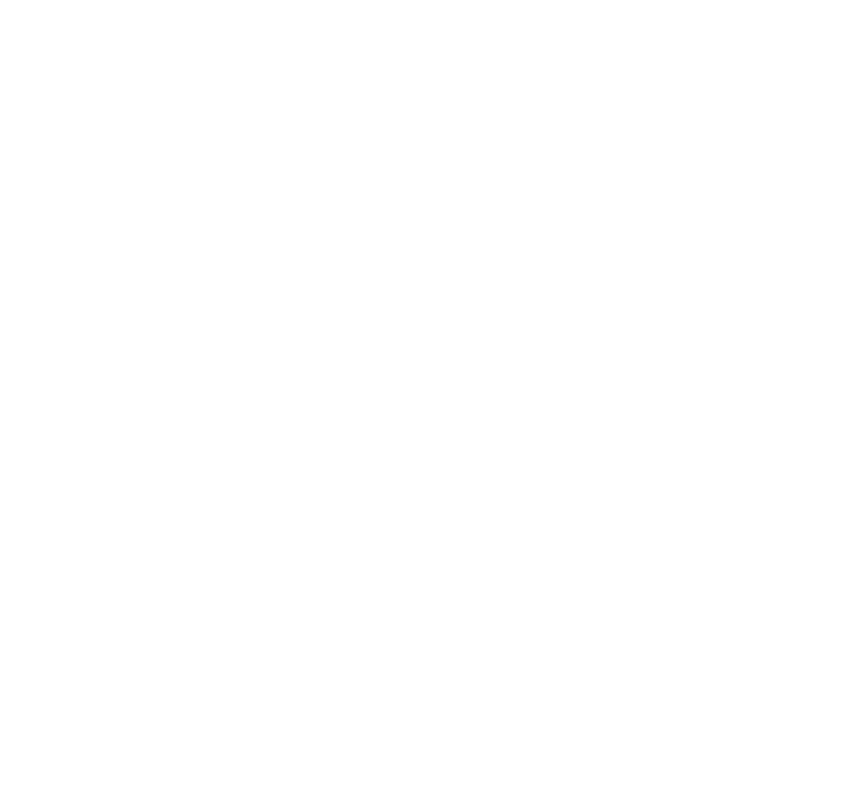
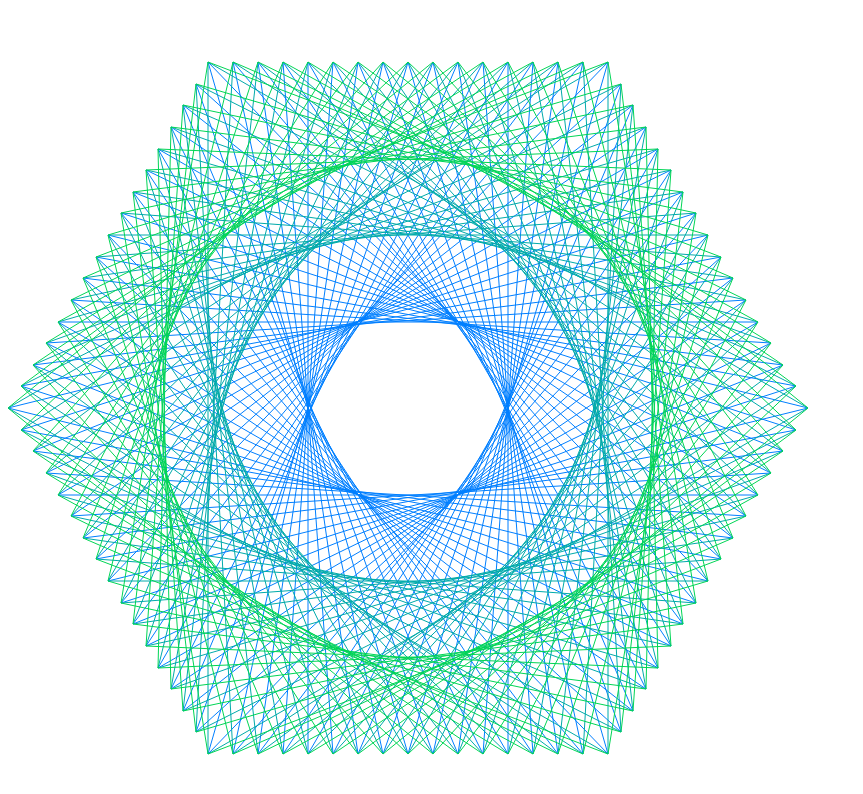
Before and after one commit to Alex-CS/stitch, a Vue app: page / in a window 1280 px wide. Shown: the top 794 px of the page, without its empty margins (0-863 px from the left). Built offline with nearby package versions, Linux system fonts and the light colour scheme.

Commit message:
Get everything plugged into Vue!

```diff
--- a/src/App.vue
+++ b/src/App.vue
@@ -1,30 +1,72 @@
 <template>
   <div id="app">
-    <svg :width="size" :height="size">
+    <svg :width="size" :height="size" :style="{ width: size, height: size, }">
+      <g :transform="curveTransformation" class="curve">
+        <template v-for="layer in polyLayers.members">
+          <g :stroke="layer.attributes.stroke">
+            <template v-for="line in layer.members">
+              <s-line :line="line" />
+            </template>
+          </g>
+        </template>
+      </g>
     </svg>
   </div>
 </template>
 
 <script type="text/babel">
+  import {
+    Color,
+    Point,
+    PolygonCurve,
+    Spectrum,
+  } from './classes';
+  import SLine from './components/SLine';
 
   export default {
     name: 'app',
     components: {
+      SLine,
     },
     data() {
+      const size = 800;
+      const blue = new Color(0, 127, 255);
+      const green = new Color(0, 255, 0);
       return {
-      size: '800'
+        size,
+        resolution: 16,
+        numVertices: 6,
+        layerCount: 3,
+        layerSepFactor: 3,
+        width: size,
+        height: size,
+        rotation: 0,
+        showSpines: false,
+        spectrum: new Spectrum(blue, green),
+        center: new Point(size / 2, size / 2),
       };
     },
+    computed: {
+      polyCurve() {
+        return new PolygonCurve(this);
+      },
+      polyLayers() {
+        return this.polyCurve.stitch();
+      },
+      curveTransformation() {
+        const rotation = 0; // this.rotation;
+        const { x, y } = this.center;
+        return (
+          `translate(${x} ${y}) rotate(${360 * rotation})`
+        );
+      },
+    },
+    methods: {},
   };
 </script>
 
 <style>
-#app {
-  font-family: 'Avenir', Helvetica, Arial, sans-serif;
-  -webkit-font-smoothing: antialiased;
-  -moz-osx-font-smoothing: grayscale;
-  color: #2c3e50;
-  margin-top: 60px;
+  #app svg {
+    margin: auto;
   }
 </style>
--- a/src/classes.js
+++ b/src/classes.js
@@ -28,9 +28,9 @@ export class Point {
    * @param {Number} [x]
    * @param {Number} [y]
    */
-  constructor(x = 0, y) {
+  constructor(x = 0, y = 0) {
     this.x = Math.round(x);
-    this.y = Math.round(y || x);
+    this.y = Math.round(y);
   }
 
   static get origin() {
@@ -121,7 +121,7 @@ export class Line {
   }
 
   toString() {
-    return `${this.start} -> ${this.end}`;
+    return `${this.start}->${this.end}`;
   }
 }
 
@@ -168,6 +168,10 @@ export class Group {
     return new Group(this.members.map(callback), this.attributes);
   }
 
+  toString() {
+    return 'Group';
+  }
+
   /**
    * Create a Group from an array
    * @param {Array} array
@@ -196,8 +200,8 @@ export class Color {
     this.alf = alpha;
   }
 
-  rgbaStr() {
-    return rgba(this.red, this.grn, this.blu, this.alf);
+  toRGBAString() {
+    return `rgba(${this.red},${this.grn},${this.blu},${this.alf})`;
   }
 
   clone() {
@@ -205,7 +209,7 @@ export class Color {
   }
 
   toString() {
-    return `Color (${this.red}, ${this.grn}, ${this.blu}, ${this.alf})`;
+    return `Color (${this.red},${this.grn},${this.blu},${this.alf})`;
   }
 
   /**
@@ -259,16 +263,15 @@ export class Color {
 
 export class Spectrum {
 
-  constructor(...args) {
+  constructor(color1, color2) {
     // TODO: test plotting through more than 2 initial colors
 
-    debugger;
-    this._colors = Array.from(args) || [];
+    this._colors = [color1, color2 || color1] || [new Color(0, 0, 0)];
     this._nextIndex = 0;
   }
 
   clone() {
-    return new Spectrum(this._colors.map(color => color.clone()));
+    return new Spectrum(...this._colors.map(color => color.clone()));
   }
 
   /**
@@ -289,7 +292,7 @@ export class Spectrum {
 
   /**
    * Get the next color in the sequence.
-   * Will repeat through colors if _nextIndex is greater
+   * Will repeat through colors if `_nextIndex` is greater
    * than the number of colors.
    * @returns {Color}
    */
@@ -323,9 +326,15 @@ export class Spectrum {
     this._nextIndex = 0;
     return this;
   }
+
+  toString() {
+    return `Spectrum [${this._colors}]`;
+  }
 }
 
-export class Curve {
+
+/* eslint-disable no-mixed-operators */
+export class BaseCurve {
 
   defaults = {
     numVertices: 4,
@@ -335,7 +344,7 @@ export class Curve {
     width: 800,
     height: 800,
     center: { x: 400, y: 400 },
-    startAngle: 0,
+    rotation: 0,
     showSpines: false,
     spectrum: new Spectrum(new Color()),
   };
@@ -349,7 +358,7 @@ export class Curve {
    * @param {number} [width] The size in the x dimension
    * @param {number} [height] The size in the y dimension
    * @param {Point} [center] The point to center the curve on
-   * @param {number} [startAngle] The rotation angle of the shape
+   * @param {number} [rotation] The rotation angle of the shape
    * @param {boolean} [showSpines] Whether to render the spines with the curve
    * @param {Spectrum} [spectrum] The spectrum of colors to go through
    * @param {string} [curveType]
@@ -362,7 +371,7 @@ export class Curve {
     width = 800,
     height = 800,
     center = new Point(400, 400),
-    startAngle = 0,
+    rotation = 0,
     showSpines = false,
     spectrum = new Spectrum(new Color()),
   }, curveType = CurveType.Other) {
@@ -373,10 +382,10 @@ export class Curve {
     this.layerSepFactor = layerSepFactor;
     this.width = width;
     this.height = height;
-    this.center = center.clone();
-    this.startAngle = startAngle;
+    this.center = center;
+    this.rotation = rotation;
     this.showSpines = showSpines;
-    this.spectrum = spectrum.clone();
+    this.spectrum = spectrum;
     this.points = null;
   }
 
@@ -448,8 +457,8 @@ export class Curve {
    * @returns {Group}
    */
   stitch() {
+    const { resolution, layerCount } = this;
     const spines = this.getSpines();
-    const { resolution, layerCount } = this;
     const spectrum = this.spectrum.segmentColors(layerCount);
 
     const points = this.points || this.getAllPoints(spines);
@@ -459,28 +468,17 @@ export class Curve {
 
     const layers = Group.fromEach(this.getLayers(points, layerRatio));
     layers.forEach((layer) => {
-      layer.setAttr('stroke', spectrum.nextColor().rgbaStr());
+      const nextColor = spectrum.nextColor();
+      if (nextColor && nextColor.toRGBAString) {
+        layer.setAttr('stroke', nextColor.toRGBAString());
+      }
     });
-    const spineGroup = Group.from(spines);
-    if (!this.showSpines) {
-      spineGroup.setAttr('stroke', rgba(0, 0, 0, 0));
+    if (this.showSpines) {
+      const spineGroup = Group.from(spines);
+      spineGroup.setAttr('stroke', rgba(0, 0, 0, 1));
+      layers.unshift(spineGroup);
     }
-    layers.unshift(spineGroup);
-    const group = Group.from(layers);
-
-    // Move the group to the right place
-    group.setAttr('translation', this.center.clone());
-    group.setAttr('rotation', revToRad(this.startAngle));
-
-    return group;
-  }
-
-  /**
-   * The "spines" between which the curve will be stitched
-   * @returns {Array}
-   */
-  getSpines() {
-    return [];
+    return Group.from(layers);
   }
 
   /**
@@ -496,14 +494,27 @@ export class Curve {
     return _uniq(_flatten(nestedPoints));
   }
 
+  /**
+   * The "spines" between which the curve will be stitched
+   * @abstract
+   * @returns {Array}
+   */
+  getSpines() {
+    throw Error('This must be implemented in a child class');
+  }
+
 }
 
-class RectangleCurve extends Curve {
+export class PolygonCurve extends BaseCurve {
 
   constructor(config) {
     super(config, CurveType.Polygon);
   }
 
+  /**
+   * Get the edges of the polygon
+   * @return {Line[]}
+   */
   getSpines() {
     const vertCount = this.numVertices;
     const vertices = [Point.origin.getRelativePoint(0, this.radius)];
@@ -520,7 +531,7 @@ class RectangleCurve extends Curve {
   }
 }
 
-class StarCurve extends Curve {
+export class StarCurve extends BaseCurve {
 
   constructor(config) {
     super(config, CurveType.Star);
@@ -595,11 +606,10 @@ class StarCurve extends Curve {
   }
 }
 
-class EllipseCurve extends Curve {
+export class EllipseCurve extends BaseCurve {
 
   constructor(config) {
     super(config, CurveType.Ellipse);
-    this.inward = true;
   }
 
   getSpines() {
--- /dev/null
+++ b/src/components/SLine.vue
@@ -0,0 +1,36 @@
+<template>
+  <line
+    v-if="startPoint && endPoint"
+    :x1="startPoint.x"
+    :y1="startPoint.y"
+    :x2="endPoint.x"
+    :y2="endPoint.y"
+  />
+</template>
+
+<script type="text/babel">
+  import { Point, Line } from '../classes';
+
+  export default {
+    name: 's-line',
+    props: {
+      line: Line,
+      point1: Point,
+      point2: Point,
+    },
+    data() {
+      const startPoint = this.line ? this.line.start : this.point1;
+      const endPoint = this.line ? this.line.end : this.point2;
+
+      return {
+        startPoint,
+        endPoint,
+      };
+    },
+    methods: {
+    },
+  };
+</script>
+
+<style>
+</style>
--- a/src/draw.js
+++ b/src/draw.js
@@ -100,7 +100,7 @@ function doStitching(spines, opts) {
         layer = stitchInward(points, resolution, separation);
         break;
     }
-    layer.stroke = spectrum.nextColor().rgbaStr();
+    layer.stroke = spectrum.nextColor().toRGBAString();
     group.add(layer);
   }
 
@@ -362,8 +362,6 @@ function test() {
   // const startAngle = 1/8;
   // const rad = ellOpts.height / 2;
   // drawMultipleCurves(8, 1/8, ellOpts.height/2, drawEllipseCurve, ellOpts);
-
-
 }
 
 two.appendTo(document.getElementById('stitch-canvas'));
--- a/src/utils.js
+++ b/src/utils.js
@@ -43,7 +43,7 @@ export function revToRad(rev) {
 export function rotateAbout(cen, poly, angle, radius) {
   // TODO: extend Two.Polygon with this
   poly.rotation = (poly.rotation + angle) % (2 * Math.PI);
-  var pos = cen.getRelativePoint(poly.rotation, radius);
+  const pos = cen.getRelativePoint(poly.rotation, radius);
   poly.translation.x = cen.x + (pos.x / 2);
   poly.translation.y = cen.y + (pos.y / 2);
 }
@@ -64,7 +64,7 @@ export function decenter(point, trans) {
  * Get all the points along each spine in an array of them
  *
  * @param {Line[]} spines
- * @param {Curve} opts
+ * @param {BaseCurve} opts
  * @returns {Point[]}
  */
 export function getAllPoints(spines, opts) {
```
Also changed, not shown: .eslintrc.js. Lines whose indentation alone changed are shown as unchanged.
